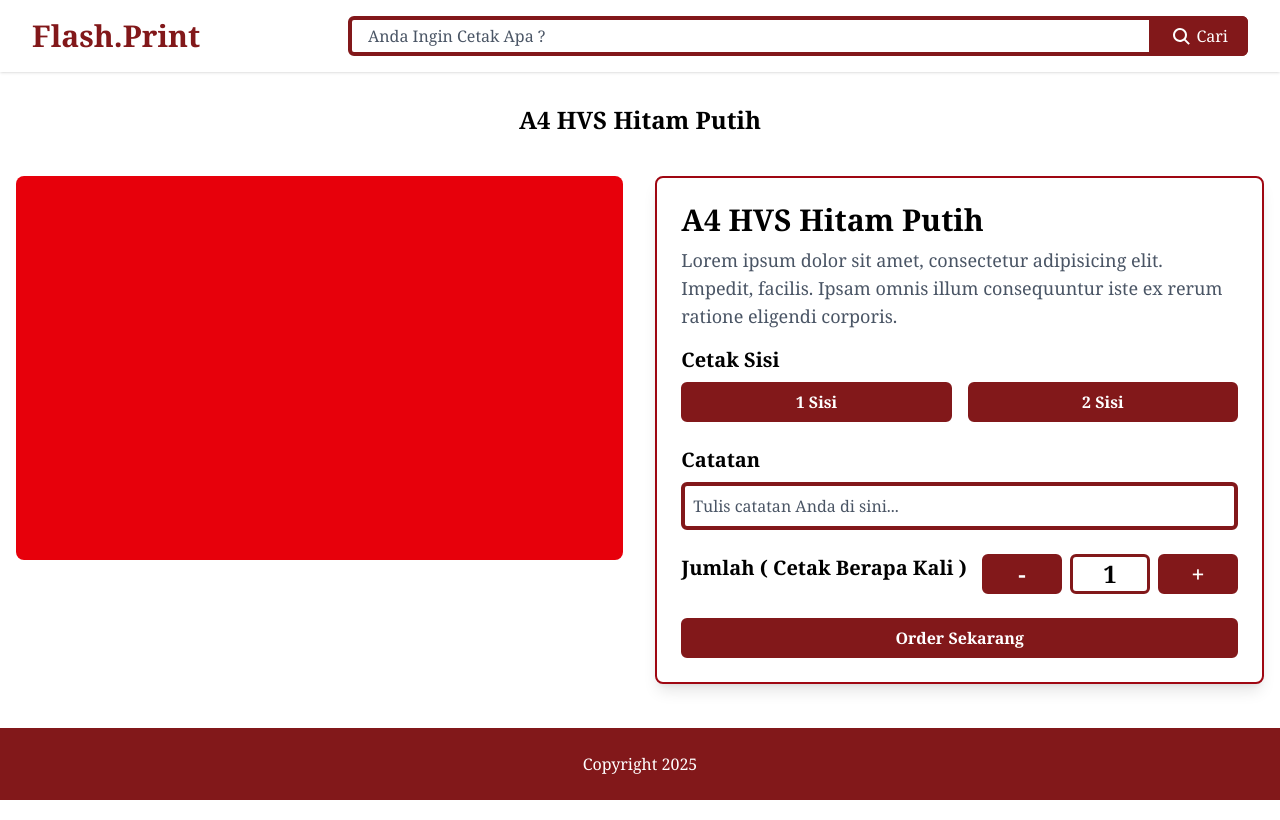
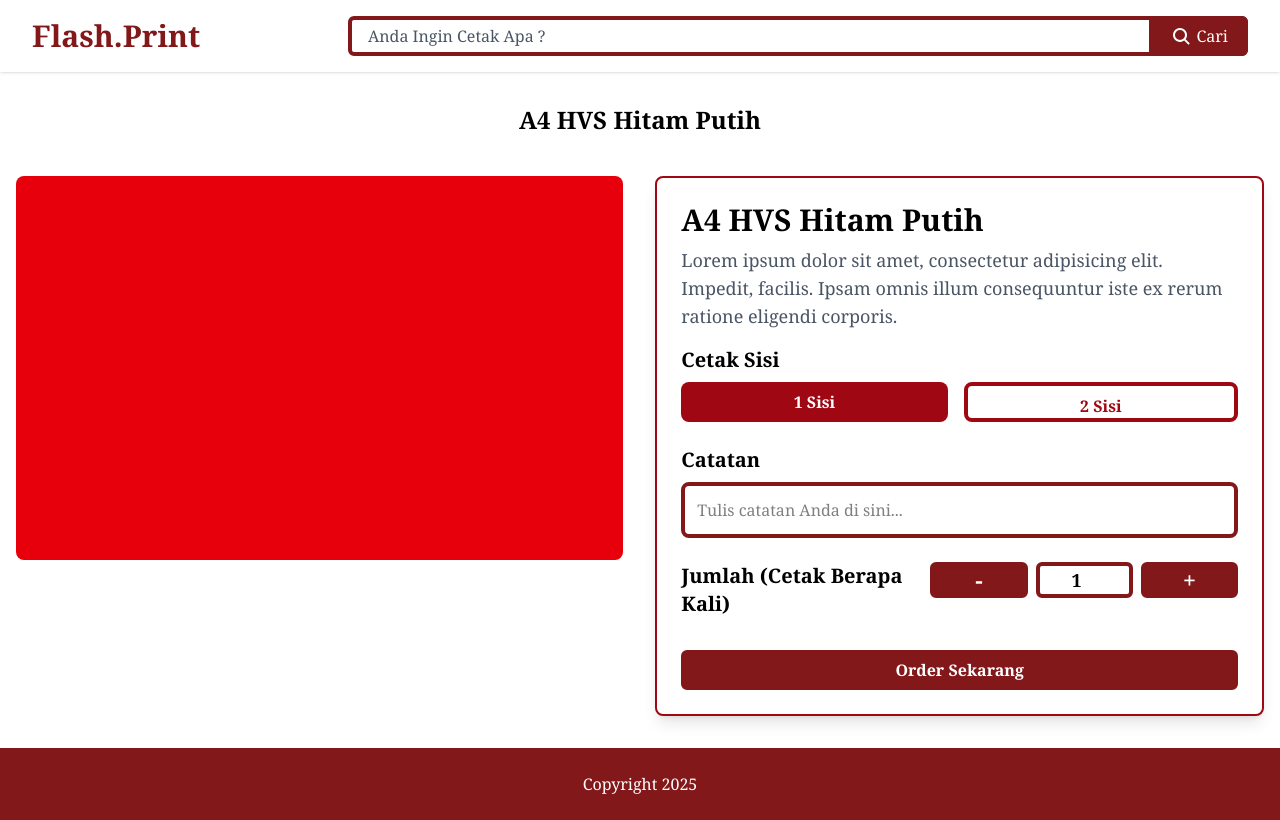
Before and after one commit to luthfiatiwi/Flash.Print, a React (Vite) app: page /checkout in a window 1280 px wide. Built offline with nearby package versions, Linux system fonts and the light colour scheme.

Commit message:
add button selected & konfirm to wa

```diff
--- a/src/components/pages/CheckOut.jsx
+++ b/src/components/pages/CheckOut.jsx
@@ -2,11 +2,100 @@ import Container from "../layout/Container"
 import MainLayout from "../layout/MainLayout"
 import ButtonOrder from "../ui/ButtonOrder"
 import Counter from "../ui/Counter"
-import Input from "../ui/Input";
+import Input from "../ui/Input"
+import { useState } from "react"
 
 
 
 export default function CheckOut() {
+
+    // State untuk menyimpan pilihan sisi cetak (default: '1 Sisi')
+    const [selectedSide, setSelectedSide] = useState('1 Sisi');
+
+    // State untuk menyimpan catatan dari input
+    const [notes, setNotes] = useState('');
+
+    // State untuk menyimpan jumlah cetak (default: 1)
+    const [quantity, setQuantity] = useState(1);
+
+
+    // Fungsi untuk menangani penambahan jumlah
+    const handleQuantityIncrease = () => {
+        // Pastikan quantity saat ini adalah angka valid sebelum menambah
+        setQuantity(prevQty => {
+            const currentQty = parseInt(prevQty, 10) || 0;
+            return currentQty + 1;
+        });
+    };
+
+    // Fungsi untuk menangani pengurangan jumlah
+    const handleQuantityDecrease = () => {
+        setQuantity(prevQty => {
+            const currentQty = parseInt(prevQty, 10) || 0;
+            // Minimal 1
+            return currentQty > 1 ? currentQty - 1 : 1;
+        });
+    };
+
+    // FUNGSI: Menangani input manual pada jumlah cetak
+    const handleQuantityChange = (e) => {
+        const value = e.target.value;
+
+        // Izinkan input string kosong sementara saat pengguna menghapus angka
+        if (value === '') {
+            setQuantity('');
+        } else {
+            let num = parseInt(value, 10);
+
+            // Hanya izinkan input yang merupakan angka
+            if (!isNaN(num)) {
+                // Pastikan nilainya tidak kurang dari 1, walaupun pengguna mengetik 0 atau negatif
+                setQuantity(num < 1 ? 1 : num);
+            }
+            // Jika input bukan angka (misalnya 'a'), abaikan perubahan state
+        }
+    };
+
+    // FUNGSI: Menangani saat input kehilangan fokus (untuk memastikan nilai minimal 1)
+    const handleQuantityBlur = () => {
+        // Jika quantity adalah string kosong (setelah dihapus), kembalikan ke 1
+        if (quantity === '' || parseInt(quantity, 10) < 1 || isNaN(parseInt(quantity, 10))) {
+            setQuantity(1);
+        }
+    };
+
+    // Nomor WhatsApp tujuan (GANTI DENGAN NOMOR ANDA)
+    const whatsappNumber = '6281234567890'; // Contoh: Ganti dengan nomor WhatsApp aktif Anda
+
+
+    // Fungsi untuk membuat dan membuka link WhatsApp
+    const handleOrderNow = () => {
+        const productName = 'A4 HVS Hitam Putih';
+        const printSide = selectedSide;
+        // Gunakan nilai state quantity, pastikan itu angka (atau minimal 1 jika state-nya string kosong)
+        const quantityValue = parseInt(quantity, 10) || 1;
+        const notesValue = notes.trim() || 'Tidak ada catatan khusus.';
+
+        // Pesan yang akan dikirim ke WhatsApp
+        const message =
+            `Halo, saya ingin order cetak dengan detail berikut:\n\n` +
+            `*Produk:* ${productName}\n` +
+            `*Cetak Sisi:* ${printSide}\n` +
+            `*Jumlah Cetak:* ${quantityValue} kali\n` +
+            `*Catatan:* ${notesValue}\n\n` +
+            `Mohon diproses, terima kasih.`;
+
+        // Encode pesan agar aman untuk URL
+        const encodedMessage = encodeURIComponent(message);
+
+        // Buat URL WhatsApp
+        const whatsappURL = `https://wa.me/${whatsappNumber}?text=${encodedMessage}`;
+
+        // Buka link WhatsApp di tab baru
+        window.open(whatsappURL, '_blank');
+    };
+
+
 
     return (
         <MainLayout>
@@ -30,48 +119,82 @@ export default function CheckOut() {
                             {/* deskripsi produk */}
                             <p className="text-lg text-gray-600 mb-4">Lorem ipsum dolor sit amet, consectetur adipisicing elit. Impedit, facilis. Ipsam omnis illum consequuntur iste ex rerum ratione eligendi corporis.</p>
 
-                            {/* opsi */}
+                            {/* button 1 sisi */}
                             <div className="mb-6">
                                 <h3 className="text-xl font-semibold mb-2">Cetak Sisi</h3>
                                 <div className="flex space-x-4">
-                                    <ButtonOrder
-                                        className="w-full h-3"
+                                    <button
+                                        onClick={() => setSelectedSide('1 Sisi')}
+                                        className={`flex-1 py-2 px-4 rounded-lg font-bold transition duration-200 h-10
+                                        ${selectedSide === '1 Sisi'
+                                                ? 'bg-red-800 text-white h-10' // Selected Style
+                                                : 'bg-white text-red-800 border-4 border-red-800 hover:bg-red-50 h-10' // Default Style
+                                            }`
+                                        }
                                     >
                                         1 Sisi
-                                    </ButtonOrder>
-                                    <ButtonOrder className=" w-full  h-3">
+                                    </button>
+
+                                    {/* button 2 Sisi */}
+                                    <button
+                                        onClick={() => setSelectedSide('2 Sisi')}
+                                        className={`flex-1 py-2 px-4 rounded-lg font-bold transition duration-200 h-10
+                                        ${selectedSide === '2 Sisi'
+                                                ? 'bg-red-800 text-white h-10' // Selected Style
+                                                : 'bg-white text-red-800 border-4 border-red-800 hover:bg-red-50 h-10' // Default Style
+                                            }`
+                                        }
+                                    >
                                         2 Sisi
-                                    </ButtonOrder>
+                                    </button>
                                 </div>
                             </div>
 
-                            {/* input catatan */}
+                            {/* Bagian Catatan */}
                             <div className="mb-6">
-                                <h3 className="text-xl font-semibold mb-2">Catatan</h3>
-                                <Input
-                                    className="p-2 h-12"
+                                <h3 className="font-semibold text-black text-xl mb-2">Catatan</h3>
+                                <input
+                                    type="text"
+                                    id="notes-input"
+                                    value={notes}
+                                    onChange={(e) => setNotes(e.target.value)}
+                                    className="w-full p-3 border-4 border-red-900 rounded-lg"
                                     placeholder="Tulis catatan Anda di sini..."
                                 />
                             </div>
 
                             {/* input jumlah cetak */}
                             <div className="mb-6 flex justify-between">
-                                <h3 className="text-xl font-semibold mb-2">Jumlah ( Cetak Berapa Kali )</h3>
+                                <h3 className="text-xl font-semibold mb-2">Jumlah (Cetak Berapa Kali)</h3>
                                 <div className="flex justify-end space-x-2">
-                                    <Counter className="w-20 h-10">
+                                    {/* tombol kurang */}
+                                    <Counter
+                                        onClick={handleQuantityDecrease}
+                                        className=" h-9">
                                         -
                                     </Counter>
-                                    <div className="border-3 border-red-900 rounded-md w-20 h-10 flex items-center justify-center text-2xl font-semibold">
-                                        1
-                                    </div>
-                                    <Counter className="w-20 h-10">
+
+                                    {/* input jumlah - dapat di edit dan divalidasi */}
+                                    <input
+                                        type="number"
+                                        value={quantity}
+                                        onChange={handleQuantityChange}
+                                        onBlur={handleQuantityBlur} // Tambahkan ini untuk validasi saat fokus hilang
+                                        className="w-full text-center py-2 border-4 border-red-900 font-semibold rounded-md text-black text-lg h-9"
+                                        min="1"
+                                    />
+                                    <Counter
+                                        onClick={handleQuantityIncrease}
+                                        className=" h-9">
                                         +
                                     </Counter>
                                 </div>
                             </div>
 
                             {/* button ke whatsaap */}
-                            <ButtonOrder className=" w-full h-10">
+                            <ButtonOrder
+                                onClick={handleOrderNow}
+                                className=" w-full h-10">
                                 Order Sekarang
                             </ButtonOrder>
 
--- a/src/components/ui/Counter.jsx
+++ b/src/components/ui/Counter.jsx
@@ -1,6 +1,6 @@
 export default function Button({ children, className, onClick }) {
     return (
-        <button onClick={onClick} className={` bg-red-900 border-4 border-red-900 rounded-md text-white hover:bg-white hover:text-red-900 font-bold transition-all duration-300 text-2xl ${className}`}>
+        <button onClick={onClick} className={` w-full bg-red-900 border-4 border-red-900 rounded-md text-white hover:bg-white hover:text-red-900 font-bold transition-all duration-300 text-2xl flex justify-center items-center  ${className}`}>
             {children}
         </button>
     )
```
